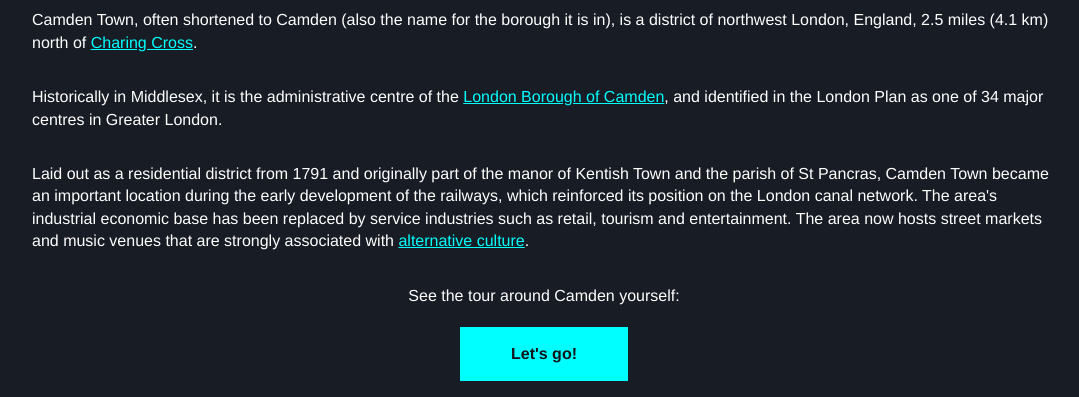
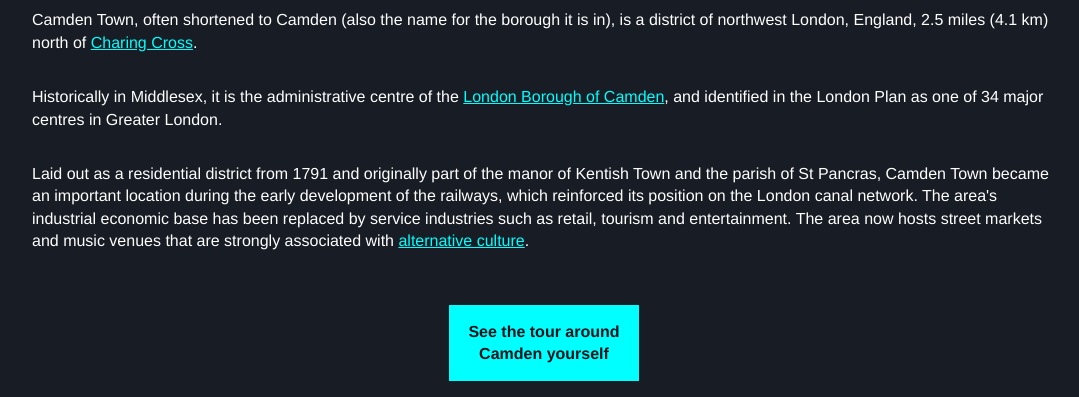
Before and after one commit to eduwebpl/kurs-accessibility-dostepnosc-stron-www, a plain HTML site: page 05/index.html in a window 1280 px wide. Shown: the part 422-819 px from the top of the page, without its empty margins (96-1175 px from the left). Drawn offline with Linux system fonts and the light colour scheme.

Commit message:
05-finish

```diff
--- a/05/index.html
+++ b/05/index.html
@@ -34,8 +34,7 @@
  </p>
 
  <p>
-  See the tour around Camden yourself:
-  <a href="https://www.youtube.com/watch?v=0v4NqK8lFWg" class="cta"> Let's go! </a>
+  <a href="https://www.youtube.com/watch?v=0v4NqK8lFWg" class="cta"> See the tour around Camden yourself </a>
  </p>
 
  <style>
```
